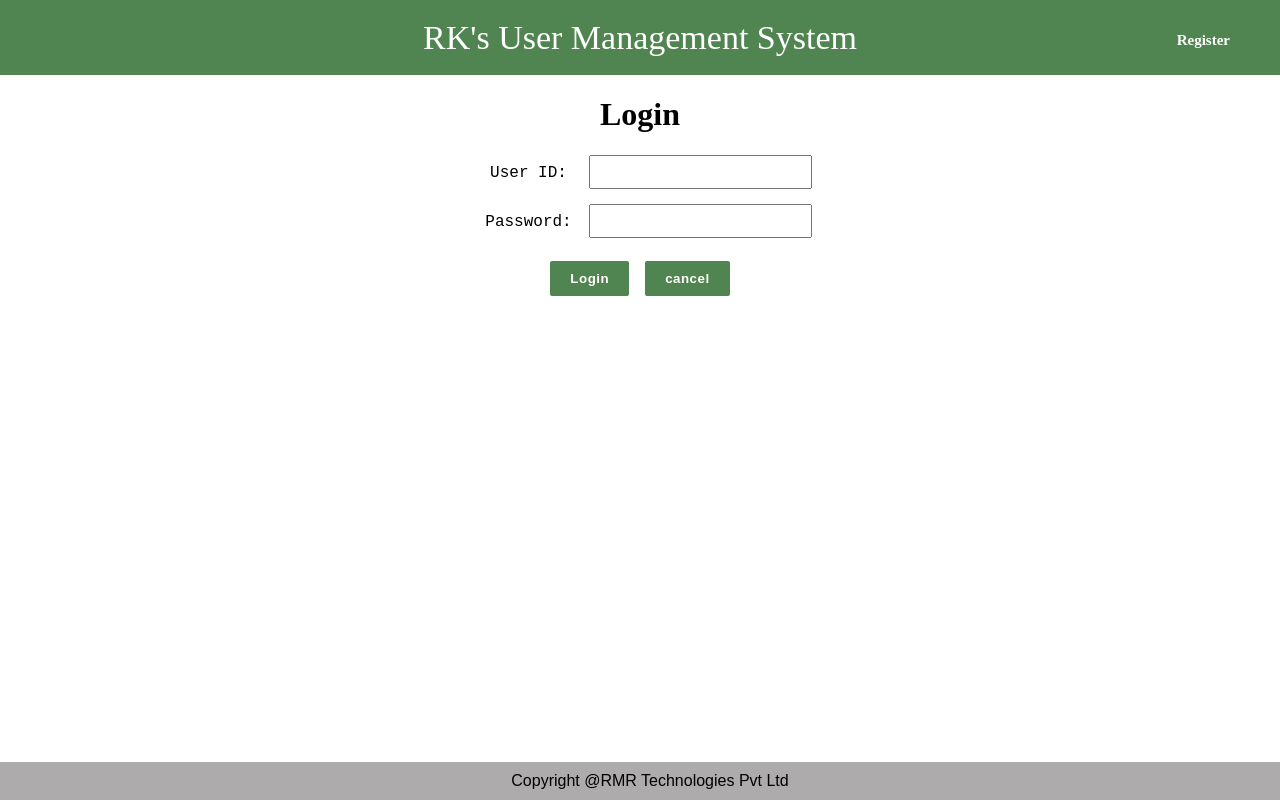
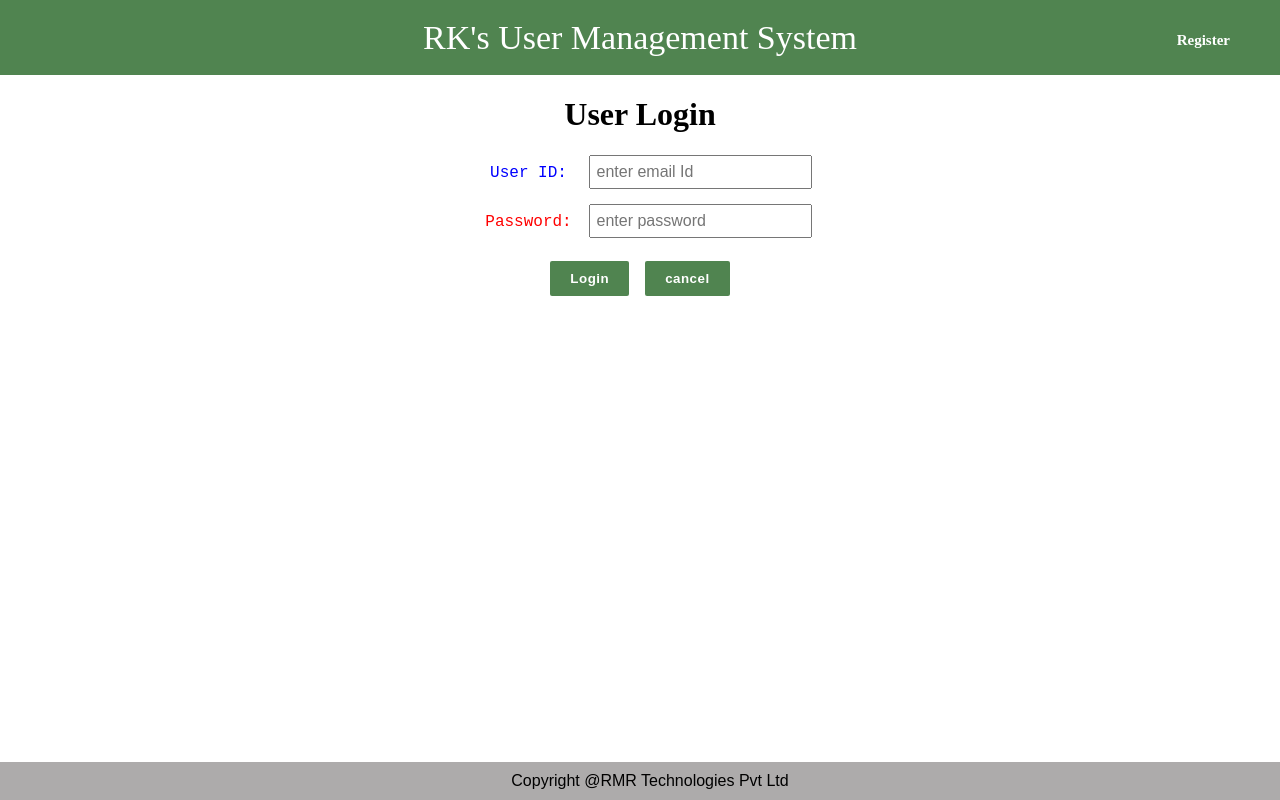
Before and after one commit to ponradha/LearnAngular, an Angular app: page /login in a window 1280 px wide. Built offline with nearby package versions, Linux system fonts and the light colour scheme.

Commit message:
Data Binding

```diff
--- a/src/app/app.module.ts
+++ b/src/app/app.module.ts
@@ -1,5 +1,6 @@
 import { BrowserModule } from '@angular/platform-browser';
 import { NgModule } from '@angular/core';
+import { FormsModule } from '@angular/forms';
 
 import { AppRoutingModule } from './app-routing.module';
 import { AppComponent } from './app.component';
@@ -22,7 +23,8 @@ import { FooterComponent } from './components/footer/footer.component';
   ],
   imports: [
     BrowserModule,
-    AppRoutingModule
+    AppRoutingModule,
+    FormsModule,
   ],
   providers: [],
   bootstrap: [AppComponent]
--- a/src/app/components/login/login.component.html
+++ b/src/app/components/login/login.component.html
@@ -5,18 +5,18 @@
 </nav>
 <div class="container">
     <div class="logindiv">
-        <h1>Login</h1>
+        <h1>{{loginHeader}}</h1>
         <form id="loginForm">
             <div class="formcontrol">
-                <span class="label" for="username">User ID: </span>
-                <input type="text" id="username">
+                <span class="label" for="username" [style.color]="'blue'">User ID: </span>
+                <input type="text" id="username" [placeholder]="'enter email Id'">
             </div>
             <div class="formcontrol">
-                <span class="label" for="pwd">Password: </span>
-                <input type="password" id="pwd">
+                <span class="label" for="pwd" [style.color]="pwdLabelColor">Password: </span>
+                <input type="password" id="pwd" [placeholder]="pwdPlaceHolderText">
             </div>
             <div class="buttondiv">
-                <button>Login</button>
+                <button (click)="login()">Login</button>
                 <button>cancel</button>
             </div>
         </form>
--- a/src/app/components/login/login.component.ts
+++ b/src/app/components/login/login.component.ts
@@ -10,10 +10,17 @@ import { DatePipe } from '@angular/common';
 })
 export class LoginComponent implements OnInit {
 
+  loginHeader = 'User Login';
+  pwdLabelColor = '#ff0000';
+  pwdPlaceHolderText = 'enter password';
   constructor(private soundarPipe: DatePipe) {
    }
 
   ngOnInit() {
   }
 
+  login() {
+    alert('Login button clicked');
+  }
+
 }
--- a/src/app/components/register/register.component.html
+++ b/src/app/components/register/register.component.html
@@ -6,11 +6,11 @@
 
 <div class="container">
     <div class="registerform">
-        <h1>User Registration</h1>
+        <h1>{{formHeader}}</h1>
         <form id="userForm">
             <div>
                 <span class="label" for="username">Name: </span>
-                <input type="text" id="username">
+                <input type="text" id="username" name="userName" [(ngModel)]="uName">
             </div>
             <div>
                 <span class="label" for="email">Email: </span>
--- a/src/app/components/register/register.component.ts
+++ b/src/app/components/register/register.component.ts
@@ -7,6 +7,8 @@ import { Component, OnInit } from '@angular/core';
 })
 export class RegisterComponent implements OnInit {
 
+  formHeader = 'New User Registration';
+  uName = 'Radhakrishnan';
   constructor() { }
 
   ngOnInit() {
```
